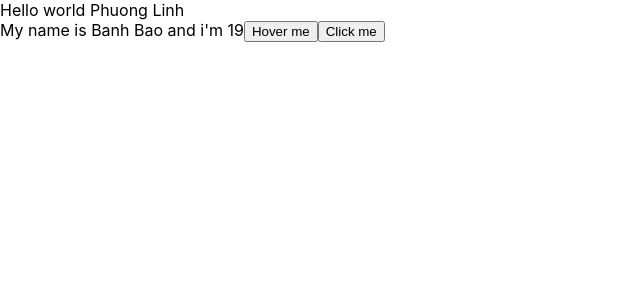
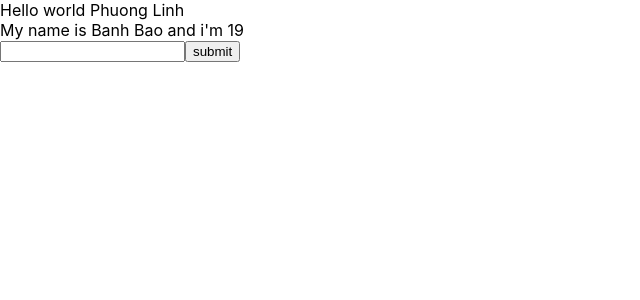
Before and after one commit to Dang-phuong-linh/test-demo-react, a React (Create React App) app: page / in a window 1280 px wide. Shown: the top 300 px of the page, without its empty margins (0-640 px from the left). Built offline with nearby package versions, Linux system fonts and the light colour scheme.

Commit message:
form vs react

```diff
--- a/src/components/MyComponent.js
+++ b/src/components/MyComponent.js
@@ -24,19 +24,28 @@ class MyComponent extends React.Component {
   handleonMoverOver(event) {
     // console.log(event.pageX);
   }
+
+  handleOnChangeInput = (event) => {
+    this.setState({
+      name: event.target.value,
+    });
+  };
+  handleOnSubmit = (event) => {
+    event.preventDefault();
+    console.log(this.state); //in ra obj cua state
+  };
   //jsx
   render() {
     return (
       <div>
         My name is {this.state.name} and i'm {this.state.age}
-        <button onMouseOver={this.handleonMoverOver}>Hover me</button>
-        <button
-          onClick={(event) => {
-            this.handleClick(event);
-          }}
-        >
-          Click me
-        </button>
+        <form onSubmit={(event) => this.handleOnSubmit(event)}>
+          <input
+            type="text"
+            onChange={(event) => this.handleOnChangeInput(event)}
+          />
+          <button>submit</button>
+        </form>
       </div>
     );
   }
```
